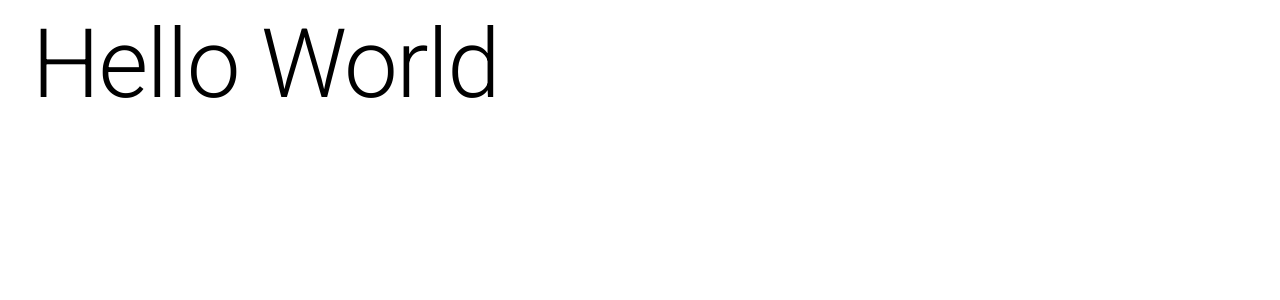
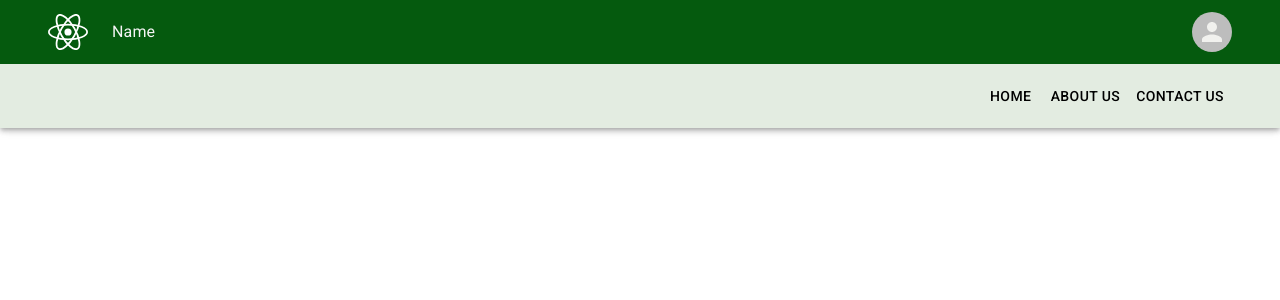
Before and after one commit to LassazVegaz/RPMT, a React (Create React App) app in the folder frontend/: page / in a window 1280 px wide. Shown: the top 300 px of the page. Built offline with nearby package versions, Linux system fonts and the light colour scheme.

Commit message:
header added

```diff
--- a/frontend/src/App.js
+++ b/frontend/src/App.js
@@ -1,11 +1,7 @@
-import { Typography, Container } from "@mui/material";
+import { Header } from "./components/Header/Header";
 
 function App() {
-	return (
-		<Container maxWidth="xl">
-			<Typography variant="h1">Hello World</Typography>
-		</Container>
-	);
+	return <Header />;
 }
 
 export default App;
--- /dev/null
+++ b/frontend/src/components/Header/Header.jsx
@@ -0,0 +1,72 @@
+import {
+	AppBar,
+	Avatar,
+	Box,
+	Button,
+	Container,
+	Toolbar,
+	Typography,
+} from "@mui/material";
+import logo from "../../resources/logo.svg";
+
+// links to to be used in nav
+const links = ["Home", "About Us", "Contact Us"];
+
+// navigation bar has two parts
+
+// bottom navigation part
+const BottomNav = () => {
+	return (
+		<Container
+			maxWidth="xl"
+			sx={{
+				backgroundColor: "#e3ece1",
+			}}
+		>
+			<Toolbar>
+				<Box display="flex" width="100%" justifyContent="flex-end">
+					{links.map((link, i) => (
+						<Button
+							sx={{
+								color: "black",
+							}}
+							key={i}
+						>
+							{link}
+						</Button>
+					))}
+				</Box>
+			</Toolbar>
+		</Container>
+	);
+};
+
+// top navigation part
+const TopNav = () => {
+	return (
+		<Container maxWidth="xl">
+			<Toolbar
+				sx={{
+					justifyContent: "space-between",
+				}}
+			>
+				<Box display="flex" alignItems="center">
+					<Box component="img" src={logo} width={40} />
+					<Typography ml={3}>Name</Typography>
+				</Box>
+
+				<Avatar></Avatar>
+			</Toolbar>
+		</Container>
+	);
+};
+
+export const Header = () => {
+	return (
+		<AppBar>
+			<TopNav />
+
+			<BottomNav />
+		</AppBar>
+	);
+};
```
